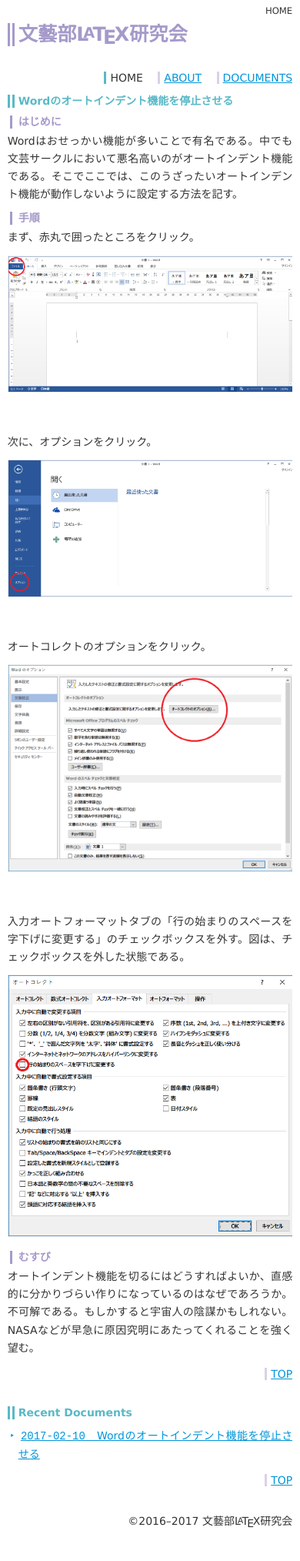
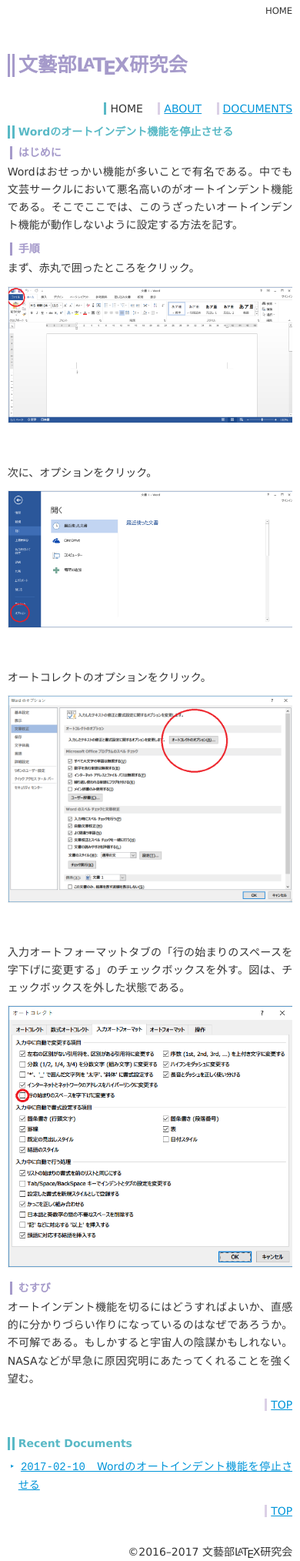
Before and after one commit to qdaibungei/latex, a Jekyll site: the page built from docs/index.md, in a window 390 px wide. Shown: the whole page at 77% size. Built offline with Jekyll 4.4.1, drawn with Linux system fonts in a browser that asks for light colours; before the commit the page ends 1988 px from its top, so only the background shows below that.

Commit message:
fix css/mystyle.css パンくずリストが被るのを修正

```diff
--- a/docs/assets/css/mystyle.css
+++ b/docs/assets/css/mystyle.css
@@ -7,6 +7,9 @@
 	div#PAGETOP	{
 		margin: 0 auto;
 		min-width: 100px;
+	}
+	h1 {
+		margin-top: 70px;
 	}
 }
 p, li {
```
